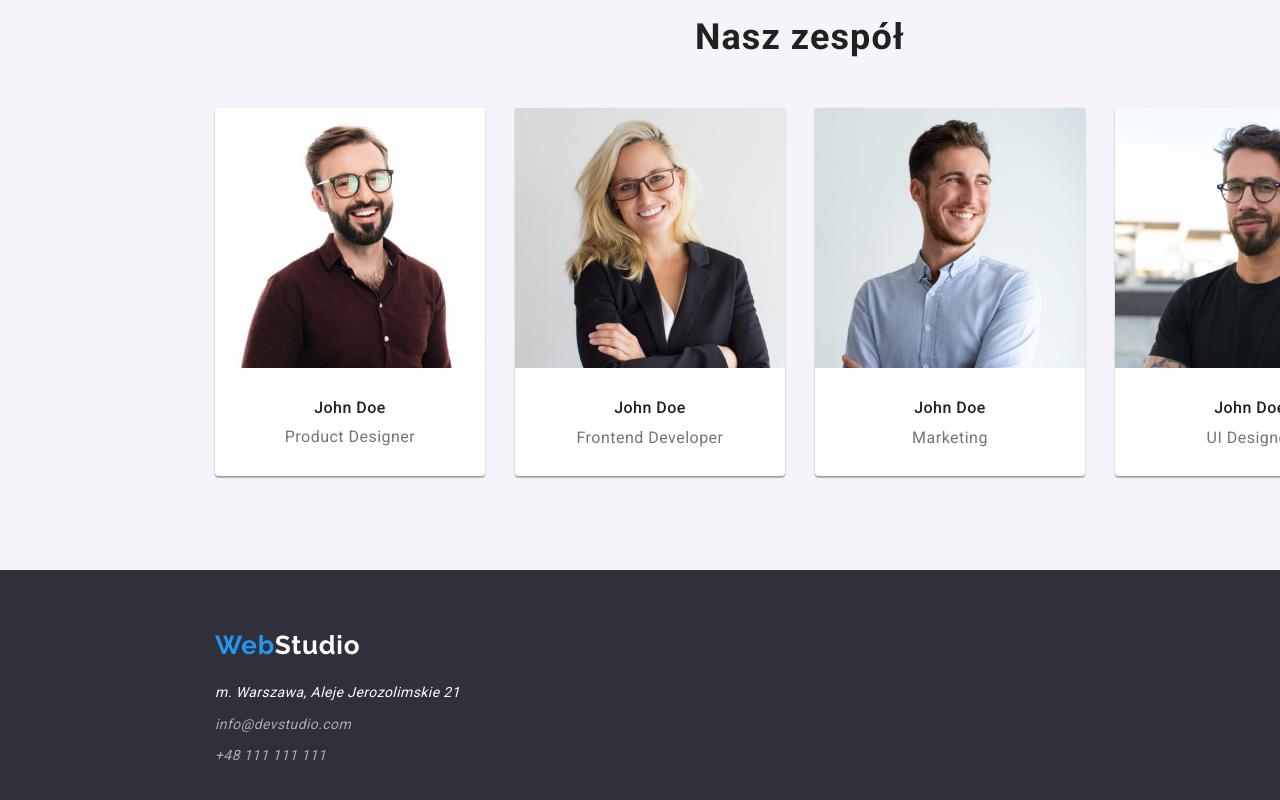
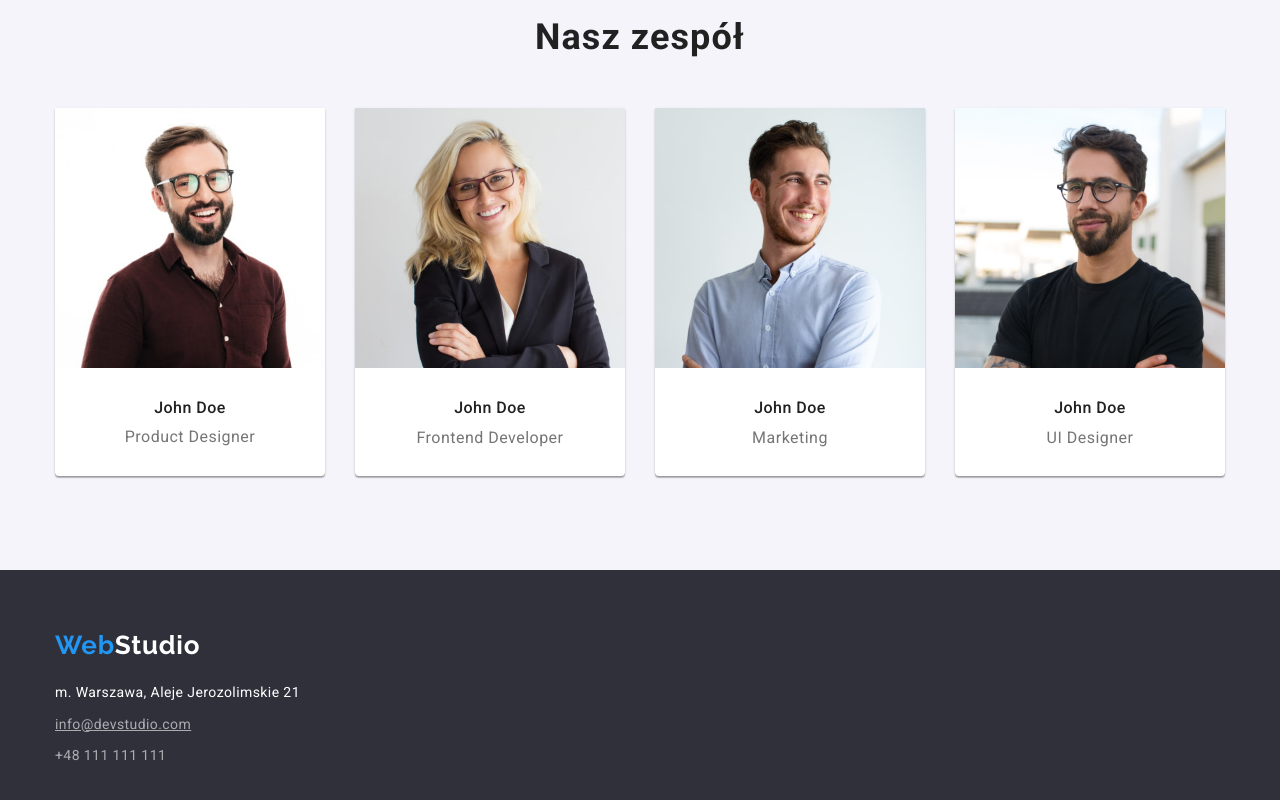
Before and after one commit to PatrykRzasa/goit-markup-hw-03, a plain HTML site: page index.html in a window 1280 px wide. Shown: the part 1512-2312 px from the top of the page. Drawn offline with nearby package versions, Linux system fonts and the light colour scheme.

Commit message:
HW03-ver3

```diff
--- a/css/style.css
+++ b/css/style.css
@@ -11,6 +11,8 @@
 body {
   font-family: "Roboto", sans-serif;
   color: var(--main-text-color);
+  max-width: 1600px;
+  margin: 0 auto;
 }
 :root {
   --hover-color: #2196f3;
@@ -21,7 +23,6 @@ body {
 
 .section {
   padding: 94px 0;
-  width: 1600px;
 }
 
 .container {
@@ -137,6 +138,10 @@ body {
   text-decoration: none;
   margin-bottom: 9px;
   display: block;
+  font-style: normal;
+}
+.contact-footer:first-of-type {
+  text-decoration: underline;
 }
 .contact-footer:hover {
   color: var(--hover-color);
@@ -226,6 +231,7 @@ address p {
   letter-spacing: 0.03em;
   color: var(--negative-text-color);
   margin-bottom: 9px;
+  font-style: normal;
 }
 address {
   margin-top: 20px;
@@ -300,7 +306,6 @@ header {
   background: #2f303a;
   display: flex;
   margin: 0;
-  width: 1600px;
   height: 252px;
   padding: 60px 0;
 }
```
